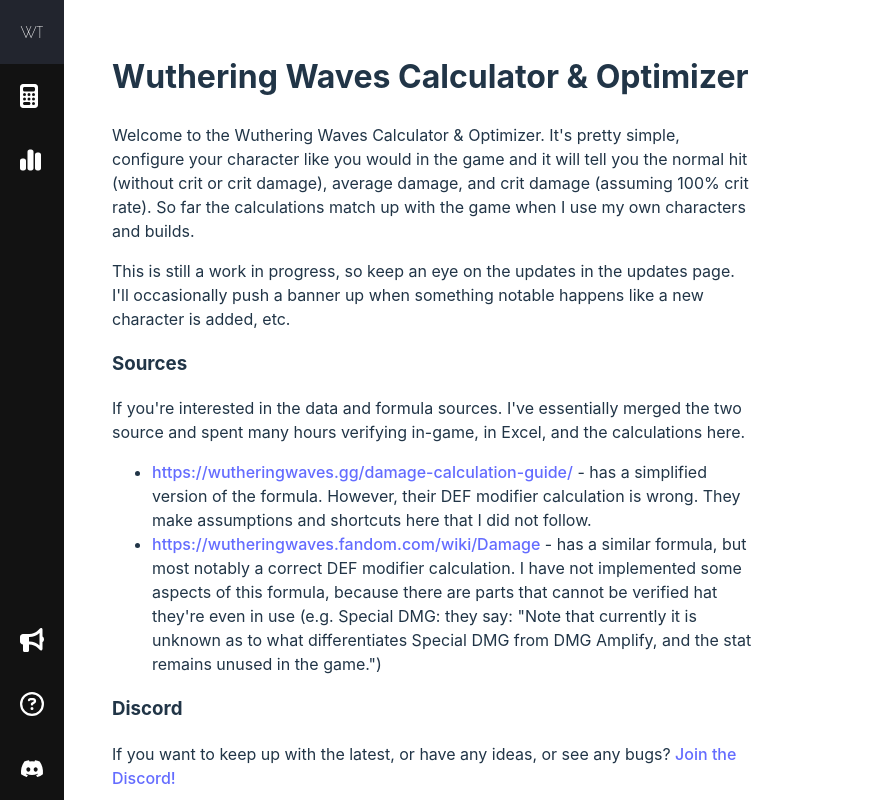
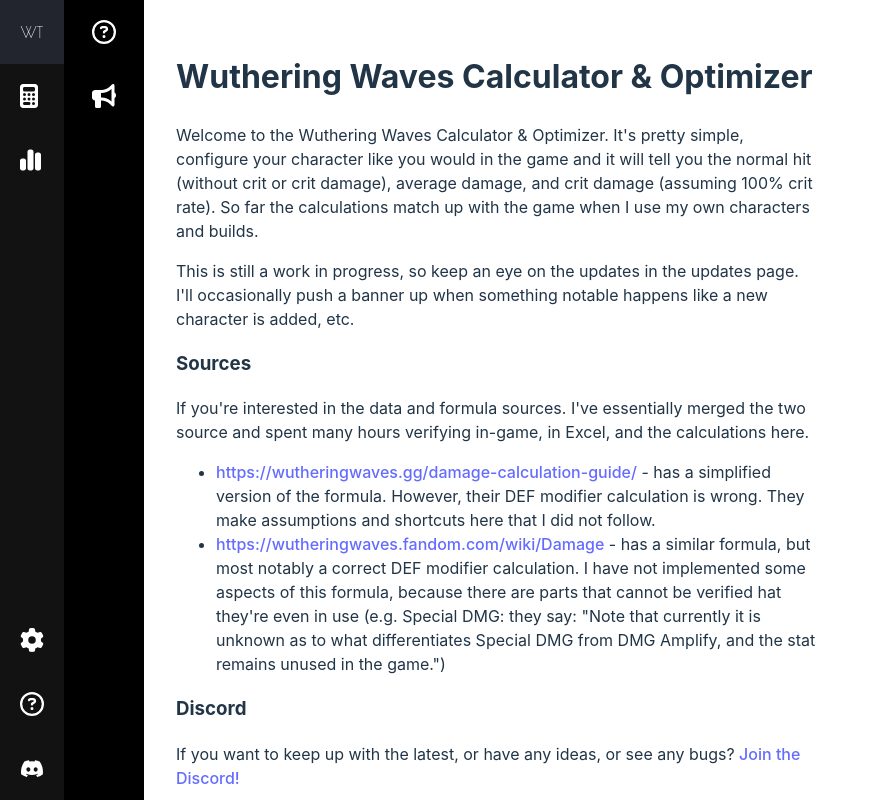
Before and after one commit to ryanbenson/wuthering-waves-optimizer, a Vue app: page /info in a window 1280 px wide. Shown: the top 800 px of the page, without its empty margins (0-878 px from the left). Built offline with nearby package versions, Linux system fonts and the light colour scheme.

Commit message:
Adds ability to import and export data

```diff
--- a/src/calculator/calculator.ts
+++ b/src/calculator/calculator.ts
@@ -149,8 +149,10 @@ export function calcDamage(
     // if we have a talent multiplier, do it first before adding it to the total
     // make sure to add 1 to it (e.g. 100% * (1 + 1.2)
     if (talentModifierMultiply) {
+      console.log("before", t, talentModifierMultiply);
       let updatedTalentAfterMultiply = t * (1 + talentModifierMultiply);
       t = updatedTalentAfterMultiply;
+      console.log(t);
     }
     // update total talent value after any talent modifier adjustments
     totalTalentValue += t;
--- a/src/components/Calculator.vue
+++ b/src/components/Calculator.vue
@@ -37,7 +37,7 @@
     <div class="calculations__screens">
       <div class="screen--character" v-show="curScreen === 'character'">
         <div>
-          <div class="alert">Xiangli Yao is now available!</div>
+          <div class="alert">You can now import and export your data 💾!</div>
           <div class="character__selection">
             <div
               class="character__selection__avatar"
@@ -1157,7 +1157,9 @@ export default defineComponent({
           charResonanceChainsData.value?.[`ResistShred:${attackElement}`] ?? 0;
         const baseResistReduction = ResistReduction.value ?? 0;
         const totalResistReduction =
-          baseResistReduction + teamBuffResistShredForCharElement + resonanceChainResistShredForCharElement;
+          baseResistReduction +
+          teamBuffResistShredForCharElement +
+          resonanceChainResistShredForCharElement;
         // damage deepen
         const baseTotalDeepenEffect = TotalDeepenEffect.value;
         // so far damage deepen is from team buffs, add more later if needed
--- a/src/layouts/AppLayout.vue
+++ b/src/layouts/AppLayout.vue
@@ -1,3 +1,4 @@
+import { RouterLink } from 'vue-router';
 <template>
   <div class="container">
     <nav class="sidebar-navigation">
@@ -21,14 +22,15 @@
         ></RouterLink>
       </ul>
       <ul class="sidebar-navigation__end-items">
-        <RouterLink to="/updates">
+        <RouterLink to="/settings">
           <div class="icon">
             <svg xmlns="http://www.w3.org/2000/svg" viewBox="0 0 512 512">
               <path
-                d="M480 32c0-12.9-7.8-24.6-19.8-29.6s-25.7-2.2-34.9 6.9L381.7 53c-48 48-113.1 75-181 75H192 160 64c-35.3 0-64 28.7-64 64v96c0 35.3 28.7 64 64 64l0 128c0 17.7 14.3 32 32 32h64c17.7 0 32-14.3 32-32V352l8.7 0c67.9 0 133 27 181 75l43.6 43.6c9.2 9.2 22.9 11.9 34.9 6.9s19.8-16.6 19.8-29.6V300.4c18.6-8.8 32-32.5 32-60.4s-13.4-51.6-32-60.4V32zm-64 76.7V240 371.3C357.2 317.8 280.5 288 200.7 288H192V192h8.7c79.8 0 156.5-29.8 215.3-83.3z"
+                d="M495.9 166.6c3.2 8.7 .5 18.4-6.4 24.6l-43.3 39.4c1.1 8.3 1.7 16.8 1.7 25.4s-.6 17.1-1.7 25.4l43.3 39.4c6.9 6.2 9.6 15.9 6.4 24.6c-4.4 11.9-9.7 23.3-15.8 34.3l-4.7 8.1c-6.6 11-14 21.4-22.1 31.2c-5.9 7.2-15.7 9.6-24.5 6.8l-55.7-17.7c-13.4 10.3-28.2 18.9-44 25.4l-12.5 57.1c-2 9.1-9 16.3-18.2 17.8c-13.8 2.3-28 3.5-42.5 3.5s-28.7-1.2-42.5-3.5c-9.2-1.5-16.2-8.7-18.2-17.8l-12.5-57.1c-15.8-6.5-30.6-15.1-44-25.4L83.1 425.9c-8.8 2.8-18.6 .3-24.5-6.8c-8.1-9.8-15.5-20.2-22.1-31.2l-4.7-8.1c-6.1-11-11.4-22.4-15.8-34.3c-3.2-8.7-.5-18.4 6.4-24.6l43.3-39.4C64.6 273.1 64 264.6 64 256s.6-17.1 1.7-25.4L22.4 191.2c-6.9-6.2-9.6-15.9-6.4-24.6c4.4-11.9 9.7-23.3 15.8-34.3l4.7-8.1c6.6-11 14-21.4 22.1-31.2c5.9-7.2 15.7-9.6 24.5-6.8l55.7 17.7c13.4-10.3 28.2-18.9 44-25.4l12.5-57.1c2-9.1 9-16.3 18.2-17.8C227.3 1.2 241.5 0 256 0s28.7 1.2 42.5 3.5c9.2 1.5 16.2 8.7 18.2 17.8l12.5 57.1c15.8 6.5 30.6 15.1 44 25.4l55.7-17.7c8.8-2.8 18.6-.3 24.5 6.8c8.1 9.8 15.5 20.2 22.1 31.2l4.7 8.1c6.1 11 11.4 22.4 15.8 34.3zM256 336a80 80 0 1 0 0-160 80 80 0 1 0 0 160z"
                 fill="#ffffff" />
-            </svg></div
-        ></RouterLink>
+            </svg>
+          </div>
+        </RouterLink>
         <RouterLink to="/info">
           <div class="icon">
             <svg xmlns="http://www.w3.org/2000/svg" viewBox="0 0 512 512">
--- a/src/main.ts
+++ b/src/main.ts
@@ -14,6 +14,7 @@ import OptimizerView from "./pages/OptimizerView.vue";
 import UpdatesView from "./pages/UpdatesView.vue";
 import InfoView from "./pages/InfoView.vue";
 import PrivacyView from "./pages/PrivacyView.vue";
+import SettingsView from "./pages/SettingsView.vue";
 
 const routes = [
   { path: "/", component: HomeView },
@@ -22,6 +23,7 @@ const routes = [
   { path: "/updates", component: UpdatesView },
   { path: "/info", component: InfoView },
   { path: "/privacy", component: PrivacyView },
+  { path: "/settings", component: SettingsView },
 ];
 
 const router = createRouter({
--- a/src/pages/InfoView.vue
+++ b/src/pages/InfoView.vue
@@ -1,4 +1,24 @@
 <template>
+  <div class="sub-nav">
+    <ul>
+      <RouterLink to="/info">
+        <div class="icon">
+          <svg xmlns="http://www.w3.org/2000/svg" viewBox="0 0 512 512">
+            <path
+              d="M464 256A208 208 0 1 0 48 256a208 208 0 1 0 416 0zM0 256a256 256 0 1 1 512 0A256 256 0 1 1 0 256zm169.8-90.7c7.9-22.3 29.1-37.3 52.8-37.3h58.3c34.9 0 63.1 28.3 63.1 63.1c0 22.6-12.1 43.5-31.7 54.8L280 264.4c-.2 13-10.9 23.6-24 23.6c-13.3 0-24-10.7-24-24V250.5c0-8.6 4.6-16.5 12.1-20.8l44.3-25.4c4.7-2.7 7.6-7.7 7.6-13.1c0-8.4-6.8-15.1-15.1-15.1H222.6c-3.4 0-6.4 2.1-7.5 5.3l-.4 1.2c-4.4 12.5-18.2 19-30.6 14.6s-19-18.2-14.6-30.6l.4-1.2zM224 352a32 32 0 1 1 64 0 32 32 0 1 1 -64 0z"
+              fill="#ffffff" />
+          </svg></div
+      ></RouterLink>
+      <RouterLink to="/updates">
+        <div class="icon">
+          <svg xmlns="http://www.w3.org/2000/svg" viewBox="0 0 512 512">
+            <path
+              d="M480 32c0-12.9-7.8-24.6-19.8-29.6s-25.7-2.2-34.9 6.9L381.7 53c-48 48-113.1 75-181 75H192 160 64c-35.3 0-64 28.7-64 64v96c0 35.3 28.7 64 64 64l0 128c0 17.7 14.3 32 32 32h64c17.7 0 32-14.3 32-32V352l8.7 0c67.9 0 133 27 181 75l43.6 43.6c9.2 9.2 22.9 11.9 34.9 6.9s19.8-16.6 19.8-29.6V300.4c18.6-8.8 32-32.5 32-60.4s-13.4-51.6-32-60.4V32zm-64 76.7V240 371.3C357.2 317.8 280.5 288 200.7 288H192V192h8.7c79.8 0 156.5-29.8 215.3-83.3z"
+              fill="#ffffff" />
+          </svg></div
+      ></RouterLink>
+    </ul>
+  </div>
   <div class="page-info">
     <h1>Wuthering Waves Calculator & Optimizer</h1>
     <p>
@@ -79,9 +99,129 @@ export default defineComponent({
 });
 </script>
 
-<style scoped>
+<style scoped lang="scss">
 .page-info {
   padding: 2rem 3rem;
   max-width: 640px;
+  margin-left: 4rem;
+  @media (max-width: 768px) {
+    margin-left: 0;
+  }
+}
+$sidebar-background-color: #121212;
+$active-sidebar-link-color: #22252e;
+$hover-sidebar-link-color: $active-sidebar-link-color;
+$active-link-color: #98d7ec;
+$tooltip-background-color: $sidebar-background-color;
+.sub-nav {
+  display: inline-block;
+  min-height: 100vh;
+  background-color: #000;
+  float: left;
+  flex-basis: 80px;
+  width: 80px;
+  z-index: 999;
+  a {
+    height: 64px;
+    max-height: 64px;
+    cursor: pointer;
+    transition: all ease-out 120ms;
+    list-style-type: none;
+    display: flex;
+    justify-content: center;
+    align-items: center;
+
+    .icon {
+      width: 24px;
+      height: 24px;
+
+      svg {
+        max-height: 24px;
+      }
+    }
+
+    &:hover,
+    &.active {
+      background-color: $active-sidebar-link-color;
+
+      i {
+        color: $active-link-color;
+      }
+    }
+  }
+
+  ul {
+    text-align: center;
+    color: white;
+    padding: 0;
+    margin: 0;
+
+    li {
+      height: 64px;
+      max-height: 64px;
+      cursor: pointer;
+      transition: all ease-out 120ms;
+      list-style-type: none;
+      display: flex;
+      justify-content: center;
+      align-items: center;
+      padding: 0.5rem 0;
+
+      .icon {
+        width: 48px;
+        height: 48px;
+      }
+
+      &:hover,
+      &.active {
+        background-color: $active-sidebar-link-color;
+
+        i {
+          color: $active-link-color;
+        }
+      }
+    }
+  }
+  @media (max-width: 768px) {
+    display: block;
+    height: 48px;
+    background: #000;
+    height: 48px;
+    min-height: 48px;
+    width: 100%;
+    position: sticky;
+    top: 48px;
+    left: 0;
+
+    ul {
+      display: flex;
+      flex-direction: row;
+
+      a {
+        height: 48px;
+        max-height: 48px;
+        flex-basis: 48px;
+      }
+
+      li {
+        height: 48px;
+        max-height: 48px;
+        cursor: pointer;
+        transition: all ease-out 0.12s;
+        list-style-type: none;
+        display: flex;
+        justify-content: center;
+        align-items: center;
+        padding: 0.5rem 0;
+        flex-basis: 48px;
+        padding: 0 0.5rem;
+
+        .icon {
+          width: 32px;
+          height: 32px;
+        }
+      }
+    }
+  }
 }
 </style>
```
Also changed, not shown: src/pages/UpdatesView.vue (+146 -1 lines), 1 other file (tests, documents, lock files or other folders).
